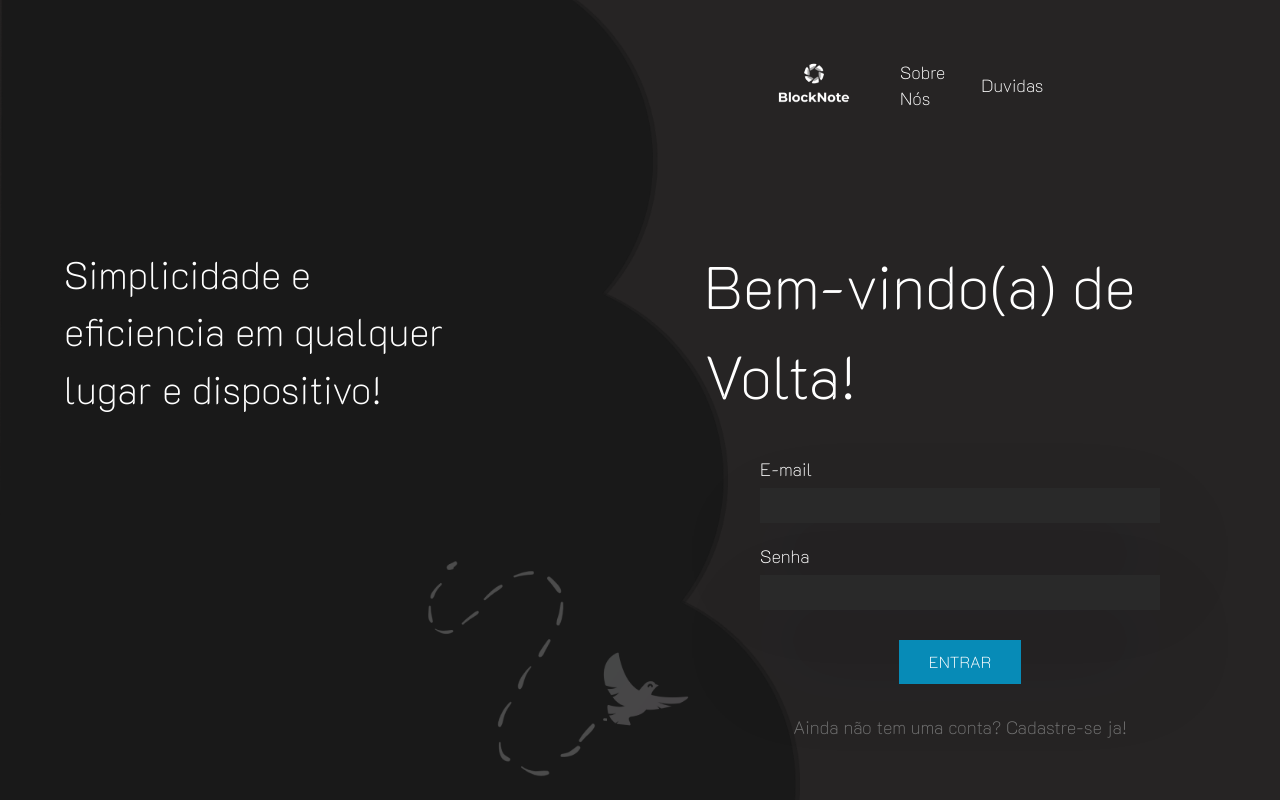
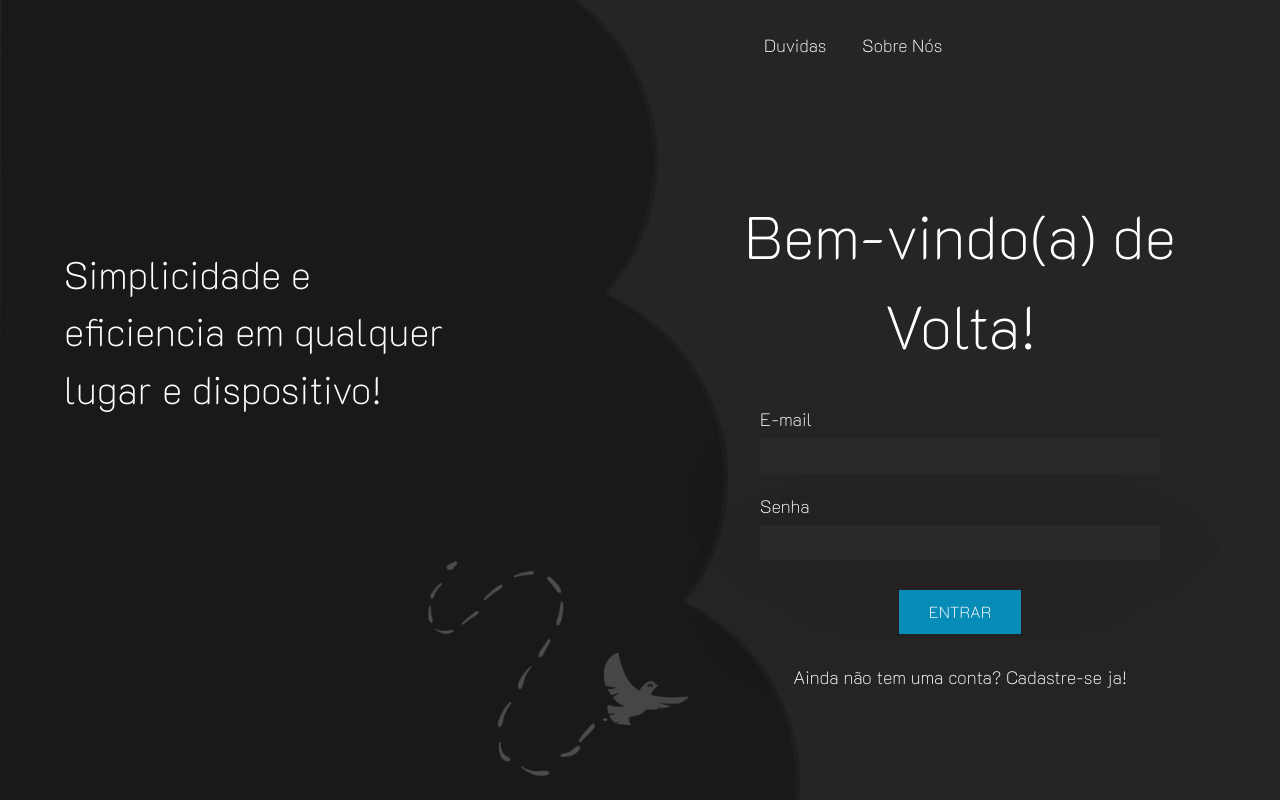
Before and after one commit to guidionisio5/blocknote, a PHP site: page /login.php in a window 1280 px wide. Run offline with PHP 8.4, Linux system fonts and the light colour scheme; some libraries are stand-ins or nearby versions.

Commit message:
Menu login pela metade

```diff
--- a/assets/css/loginCadastrar2.css
+++ b/assets/css/loginCadastrar2.css
@@ -13,10 +13,11 @@ body{
     overflow: hidden;
 }
 
-.container-login{
+.container-login-meu{
     display: grid;
-    grid-template-columns: 55vw 25vw;
+    grid-template-columns: 55vw 45vw;
     height: 100vh;
+    width: 100vw;
     background-image: url('../img/img-login.png');
     background-size: 100vh;
     background-repeat: no-repeat;
@@ -28,12 +29,21 @@ body{
     height: 100vh;
     width: 40vw;
     display: grid;
-    grid-template-rows: 30vh 70vh;
+    grid-template-rows: 5vh 100vh;
     justify-content: center;
+    align-items: center;
 }
 
 .navbar{
     background-color: transparent;
+    display: grid;
+    width: 100%;
+}
+
+.meu-navbar{
+    display: grid;
+    align-items: center;
+    justify-content: center;
 }
 
 /* .navbar-100{
@@ -44,6 +54,7 @@ body{
 .navbar-ul{
     display: grid;
     align-items: center;
+
 
 }
 
@@ -63,7 +74,7 @@ body{
     grid-template-rows: 2fr;
     gap: 15px;
     justify-items: center;
-    margin-bottom: 40vh;
+
 }
 
 .cadastroUser-inputs{
@@ -119,7 +130,7 @@ body{
 }
 
 .a{
-    color: rgb(114, 114, 114);
+    color: white;
     text-decoration: none;
     justify-self: center;
     font-size: 18px;
@@ -133,6 +144,7 @@ body{
 .p{
     color: white;
     font-size: 60px;
+    text-align: center;
 }
 
 .logo{
--- a/login.php
+++ b/login.php
@@ -26,7 +26,7 @@ session_start();
 
 
 
-  <div class="container-login">
+  <div class="container-login-meu">
     <div class="texto">
       <p>
         Simplicidade e <br>
@@ -36,16 +36,14 @@ session_start();
     </div>
     <div class="login">
 
-      <nav class="navbar navbar-100 navbar-expand-lg">
+      <div >
+        <nav class="navbar navbar-expand-lg d-flex">
           <div class="container-fluid navbar-100">
             <button class="navbar-toggler" type="button" data-bs-toggle="collapse" data-bs-target="#navbarTogglerDemo01" aria-controls="navbarTogglerDemo01" aria-expanded="false" aria-label="Toggle navigation">
               <span class="navbar-toggler-icon"></span>
             </button>
-          <div class="collapse navbar-collapse separa ul-meu" id="navbarTogglerDemo01">
-            <ul class="navbar-nav me-auto mb-2 mb-lg-0 navbar-ul">
-            <li class="nav-item">
-                <a class="nav-link  a-navbar avbar-100" href="duvidas.html"><img class="logo" src="assets/img/logo.png" alt=""></a>
-              </li>
+            <div class=" separa ul-meu meu-navbar " id="navbarTogglerDemo01">
+              <ul class="navbar-nav me-auto mb-2 mb-lg-0 navbar-ul d-flex flex-row-reverse">
                 <li class="nav-item">
                   <a class="nav-link  a-navbar avbar-100" href="sobre.html">Sobre Nós</a>
                 </li>
@@ -53,17 +51,19 @@ session_start();
                   <a class="nav-link  a-navbar avbar-100" href="duvidas.html">Duvidas</a>
                 </li>
               </ul>
-
             </div>
           </div>
         </nav>
+      </div>
+
 
       <form id="loginUser" class="form">
         <p class="p">Bem-vindo(a) de Volta!</p>
         <?php
-                if(isset($_SESSION['error'])) {?>
+        if (isset($_SESSION['error'])) { ?>
           <div class="mensagem-error" role="alert"><?php echo $_SESSION['error'] ?></div>
-            <?php unset($_SESSION['error']); }	?>
+        <?php unset($_SESSION['error']);
+        }  ?>
         <div class="item">
           <label for="email" class="label">E-mail</label>
           <input type="email" name="email" id="email" class="input">
```
Lines whose indentation alone changed are shown as unchanged.
